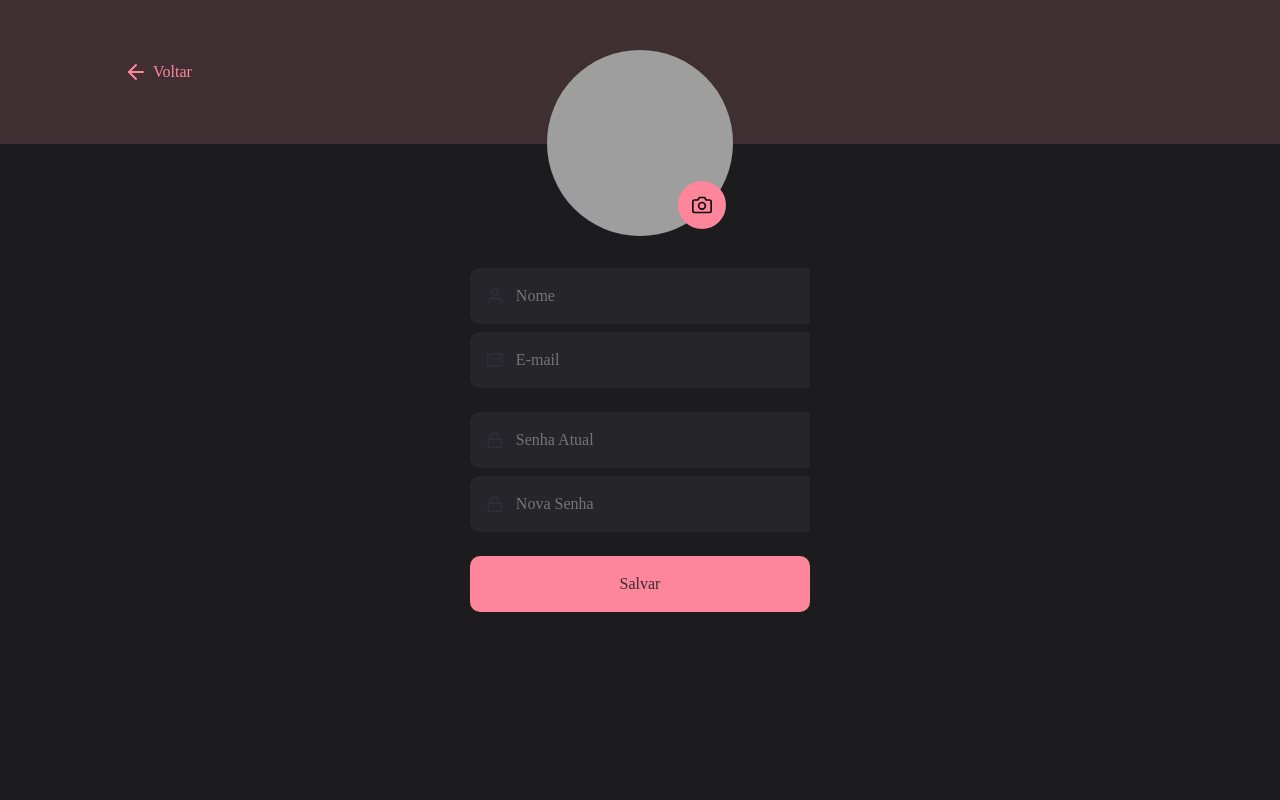
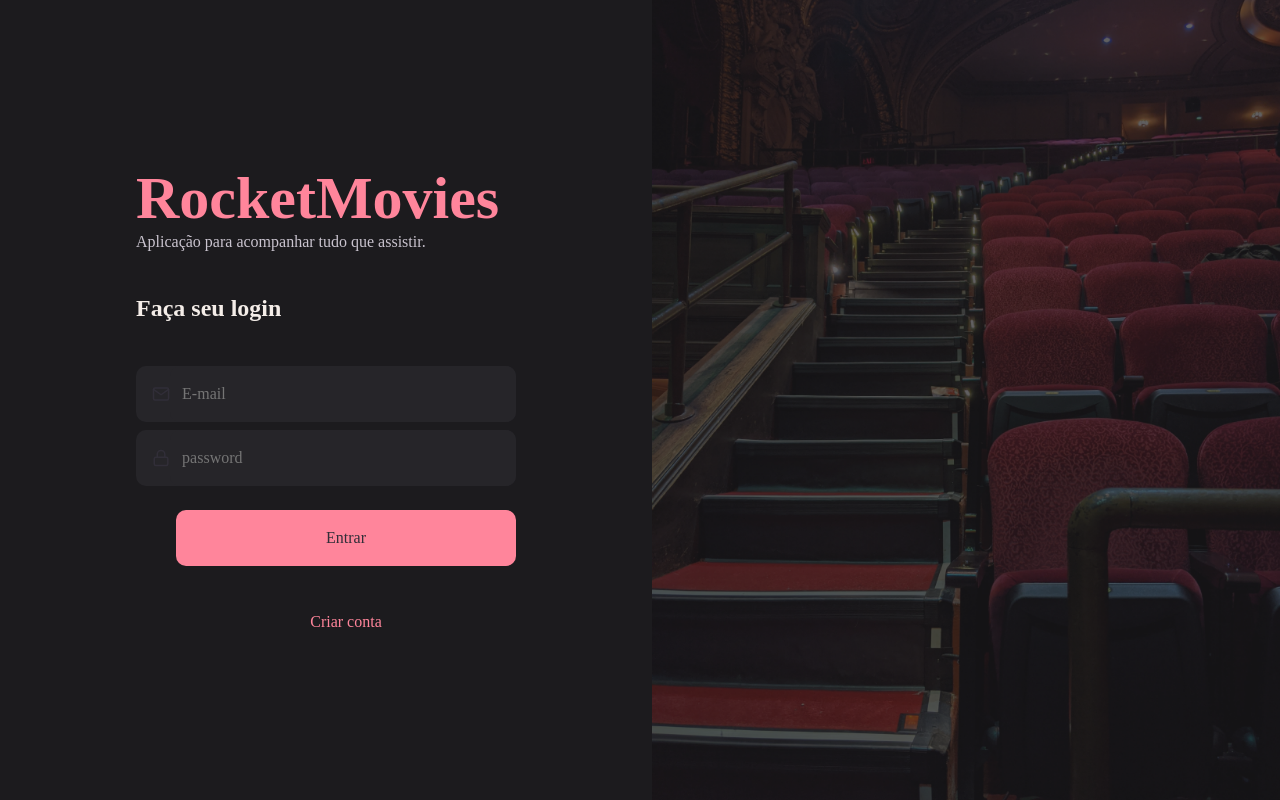
Before and after one commit to ViniciusPilati33333/Stage09-desafioRocketMovies, a React app in the folder rocketmovies/: page / in a window 1280 px wide. Built offline with nearby package versions, Linux system fonts and the light colour scheme; grey boxes are pictures that could not be loaded; the HTML template or start-up script is replaced by a standard one.

Commit message:
finished SignIn page

```diff
--- a/rocketmovies/src/components/Input/styles.js
+++ b/rocketmovies/src/components/Input/styles.js
@@ -17,6 +17,7 @@
     color: ${({ theme }) => theme.COLORS.WHITE};
     background: ${({ theme }) => theme.COLORS.BACKGROUND_800};
     border: none;
+    border-radius: 10px;
   }
 
   > svg {
--- a/rocketmovies/src/main.jsx
+++ b/rocketmovies/src/main.jsx
@@ -3,7 +3,7 @@
 import { ThemeProvider } from 'styled-components';
 import theme from "./styles/theme";
 import GlobalStyles from './styles/global';
-import { Profile } from './pages/Profile';
+import { SignIn } from './pages/SignIn';
 
 
 
@@ -11,7 +11,7 @@
   <React.StrictMode>
     <ThemeProvider theme={theme}>
       <GlobalStyles />
-      <Profile />
+      <SignIn />
     </ThemeProvider>
   </React.StrictMode>,
 )
--- /dev/null
+++ b/rocketmovies/src/pages/SignIn/index.jsx
@@ -0,0 +1,28 @@
+import { Container, Form, Background } from './styles';
+import { Input } from "../../components/Input";
+import { Button } from "../../components/Button";
+import { ButtonText } from "../../components/ButtonText";
+import { FiLock, FiMail } from 'react-icons/fi';
+
+export function SignIn() {
+    return(
+        <Container>
+            <Form>
+                <h1>RocketMovies</h1>
+                <p>Aplicação para acompanhar tudo que assistir.</p>
+
+                <h2>Faça seu login</h2>
+
+                <Input type='text' placeholder='E-mail' icon={FiMail}/>
+                <Input type='password' placeholder='password' icon={FiLock}/>
+
+            <div className='btns'>
+                 <Button title='Entrar'/>
+                 <ButtonText title='Criar conta'/>
+            </div>
+            </Form>
+
+            <Background />
+        </Container>
+    )
+}
--- /dev/null
+++ b/rocketmovies/src/pages/SignIn/styles.js
@@ -0,0 +1,46 @@
+import styled from 'styled-components';
+import  backgroundImg  from "../../assets/imageSign.png";
+
+
+export const Container = styled.div`
+    height: 100vh;
+    display: flex;
+    align-items: stretch;
+`;
+
+export const Form = styled.form`
+  padding: 0 136px;
+  display: flex;
+  flex-direction: column;
+  justify-content: center;
+  align-items: start;
+  text-align: center;
+
+  > h1 {
+    font-size: 60px;
+    color: ${({ theme }) => theme.COLORS.PINK};
+  }
+
+  > p {
+    color: ${({ theme }) => theme.COLORS.PFORM};
+  }
+
+  > h2 {
+    padding: 44px 44px 44px 0;
+    display: flex;
+  }
+
+  >.btns {
+    display: flex;
+    flex-direction: column;
+    align-items: center;
+    margin-left: 40px;
+    gap: 42px;
+  }
+`;
+
+export const Background = styled.div`
+    flex: 1;
+    background: url(${backgroundImg}) no-repeat center center;
+    background-size: cover;
+`;
--- a/rocketmovies/src/styles/theme.js
+++ b/rocketmovies/src/styles/theme.js
@@ -12,5 +12,6 @@
     CARD: "#402f32",
     DESC: "#999591",
     BLACK: "#0D0C0F",
+    PFORM: "#CAC4CF",
   },
 };
```
Also changed, not shown: rocketmovies/src/assets/imageSign.png (added).
